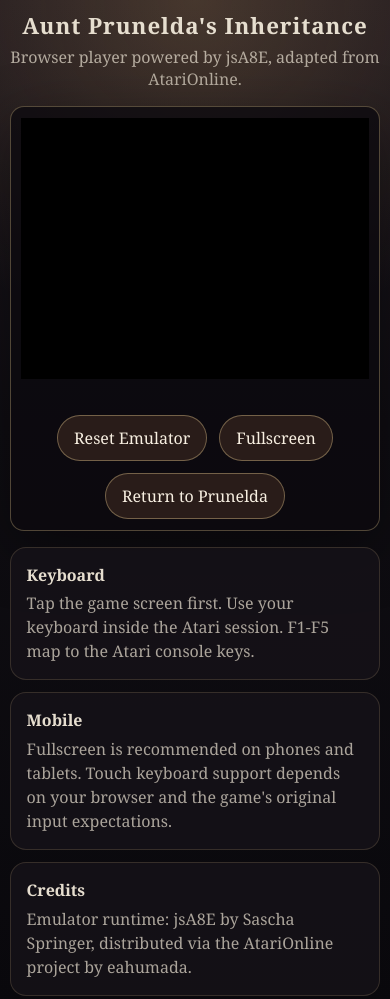
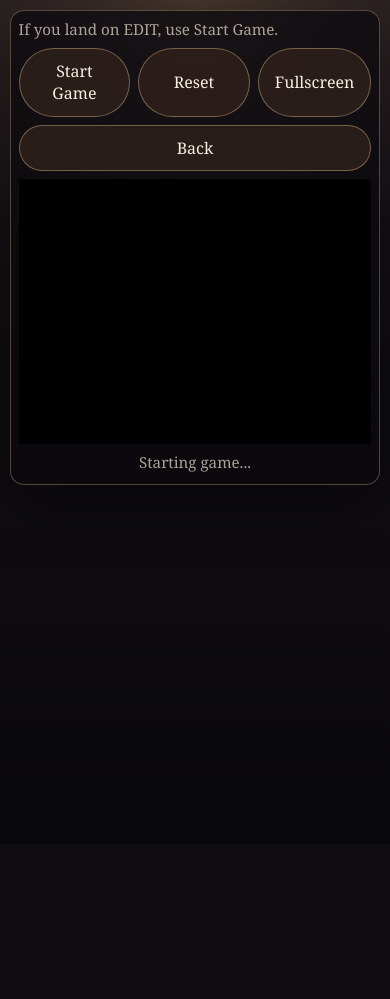
Before and after one commit to jameson5555/prunelda, a website: page public/emulator/index.html in a window 390 px wide. After the commit the page ends 844 px from the top, so only its background shows below. Drawn offline with Linux system fonts and the light colour scheme; no server answers.

Commit message:
trim down and boot up

```diff
--- a/public/emulator/index.html
+++ b/public/emulator/index.html
@@ -23,42 +23,47 @@
         display: flex;
         flex-direction: column;
         align-items: center;
-        gap: 1rem;
-        padding: 1rem;
+        gap: 0.5rem;
+        padding: 0.5rem;
         background:
           radial-gradient(circle at top, rgba(180, 141, 88, 0.28), transparent 34%),
           linear-gradient(180deg, #1c161d, #0f0d12 42%, #09080c 100%);
         touch-action: manipulation;
       }
 
-      .masthead {
-        text-align: center;
+      .frame {
+        width: min(100%, 1100px);
+        border: 1px solid rgba(208, 183, 132, 0.35);
+        border-radius: 18px;
+        padding: 0.65rem;
+        background: rgba(12, 10, 15, 0.78);
+        box-shadow: 0 18px 60px rgba(0, 0, 0, 0.4);
       }
 
-      .masthead h1 {
-        margin: 0;
-        font-size: clamp(1.4rem, 3vw, 2.2rem);
-        letter-spacing: 0.04em;
+      .toolbar {
+        display: flex;
+        flex-wrap: wrap;
+        align-items: center;
+        justify-content: space-between;
+        gap: 0.6rem;
+        margin-bottom: 0.5rem;
       }
 
-      .masthead p {
-        margin: 0.35rem 0 0;
+      .toolbar-meta {
         color: rgba(230, 222, 207, 0.72);
+        font-size: 0.95rem;
       }
 
-      .frame {
-        width: min(100%, 980px);
-        border: 1px solid rgba(208, 183, 132, 0.35);
-        border-radius: 18px;
-        padding: 1rem;
-        background: rgba(12, 10, 15, 0.78);
-        box-shadow: 0 18px 60px rgba(0, 0, 0, 0.4);
+      .toolbar-actions {
+        display: flex;
+        flex-wrap: wrap;
+        gap: 0.5rem;
       }
 
       canvas.emscripten {
         display: block;
         width: 100%;
-        max-width: 800px;
+        max-width: 100%;
         margin: 0 auto;
         aspect-ratio: 4 / 3;
         border: 0;
@@ -71,14 +76,7 @@
         text-align: center;
         color: rgba(230, 222, 207, 0.72);
         font-size: 0.95rem;
-      }
-
-      .toolbar {
-        display: flex;
-        flex-wrap: wrap;
-        justify-content: center;
-        gap: 0.75rem;
-        margin-top: 0.75rem;
+        margin-top: 0.5rem;
       }
 
       button,
@@ -98,31 +96,6 @@
         background: rgba(83, 56, 47, 0.95);
       }
 
-      .notes {
-        width: min(100%, 980px);
-        display: grid;
-        gap: 0.75rem;
-        grid-template-columns: repeat(auto-fit, minmax(220px, 1fr));
-      }
-
-      .card {
-        border-radius: 16px;
-        padding: 1rem;
-        background: rgba(22, 18, 25, 0.84);
-        border: 1px solid rgba(208, 183, 132, 0.18);
-      }
-
-      .card h2 {
-        margin: 0 0 0.35rem;
-        font-size: 1rem;
-      }
-
-      .card p {
-        margin: 0;
-        color: rgba(230, 222, 207, 0.72);
-        line-height: 1.5;
-      }
-
       #output,
       #controls,
       #progress,
@@ -136,19 +109,37 @@
         }
 
         .frame {
-          padding: 0.65rem;
+          padding: 0.5rem;
           border-radius: 14px;
+        }
+
+        .toolbar {
+          flex-direction: column;
+          align-items: stretch;
+        }
+
+        .toolbar-actions {
+          width: 100%;
+        }
+
+        .toolbar-actions > * {
+          flex: 1 1 0;
+          text-align: center;
         }
       }
     </style>
   </head>
   <body>
-    <header class="masthead">
-      <h1>Aunt Prunelda's Inheritance</h1>
-      <p>Browser player powered by jsA8E, adapted from AtariOnline.</p>
-    </header>
-
     <main class="frame">
+      <div class="toolbar">
+        <div class="toolbar-meta">If you land on EDIT, use Start Game.</div>
+        <div class="toolbar-actions">
+          <button id="start-button" type="button">Start Game</button>
+          <button id="reset-button" type="button">Reset</button>
+          <button id="fullscreen-button" type="button">Fullscreen</button>
+          <a class="button" href="../">Back</a>
+        </div>
+      </div>
       <canvas
         class="emscripten"
         id="canvas"
@@ -158,27 +149,7 @@
         tabindex="0"
       ></canvas>
       <div class="status" id="status"></div>
-      <div class="toolbar">
-        <button id="reset-button" type="button">Reset Emulator</button>
-        <button id="fullscreen-button" type="button">Fullscreen</button>
-        <a class="button" href="../">Return to Prunelda</a>
-      </div>
     </main>
-
-    <section class="notes">
-      <article class="card">
-        <h2>Keyboard</h2>
-        <p>Tap the game screen first. Use your keyboard inside the Atari session. F1-F5 map to the Atari console keys.</p>
-      </article>
-      <article class="card">
-        <h2>Mobile</h2>
-        <p>Fullscreen is recommended on phones and tablets. Touch keyboard support depends on your browser and the game's original input expectations.</p>
-      </article>
-      <article class="card">
-        <h2>Credits</h2>
-        <p>Emulator runtime: jsA8E by Sascha Springer, distributed via the AtariOnline project by eahumada.</p>
-      </article>
-    </section>
 
     <textarea id="output" rows="4"></textarea>
     <div id="controls"></div>
@@ -187,6 +158,9 @@
 
     <script>
       const DEFAULT_DISK = 'prunelda.atr'
+      const AUTORUN_COMMAND = 'RUN "D:AUNTPRUN"'
+      const AUTORUN_DELAY_MS = 1800
+      let startupAttempted = false
 
       function getUrlParam(name) {
         const params = new URLSearchParams(window.location.search)
@@ -212,9 +186,87 @@
         DataRequest.prototype.requests['data/' + diskFilename].onload()
       }
 
+      function getKeyMapping(character) {
+        if (character === '\r') {
+          return { key: 'Enter', code: 'Enter', keyCode: 13, charCode: 13 }
+        }
+
+        if (character === ' ') {
+          return { key: ' ', code: 'Space', keyCode: 32, charCode: 32 }
+        }
+
+        if (character === '"') {
+          return { key: '"', code: 'Quote', keyCode: 222, charCode: 34 }
+        }
+
+        if (character === ':') {
+          return { key: ':', code: 'Semicolon', keyCode: 186, charCode: 58 }
+        }
+
+        const upper = character.toUpperCase()
+        return {
+          key: upper,
+          code: `Key${upper}`,
+          keyCode: upper.charCodeAt(0),
+          charCode: upper.charCodeAt(0),
+        }
+      }
+
+      function createKeyboardEvent(type, mapping) {
+        const event = new KeyboardEvent(type, {
+          key: mapping.key,
+          code: mapping.code,
+          bubbles: true,
+          cancelable: true,
+        })
+
+        Object.defineProperty(event, 'keyCode', { get: () => mapping.keyCode })
+        Object.defineProperty(event, 'which', {
+          get: () => (type === 'keypress' ? mapping.charCode : mapping.keyCode),
+        })
+        Object.defineProperty(event, 'charCode', {
+          get: () => (type === 'keypress' ? mapping.charCode : 0),
+        })
+
+        return event
+      }
+
+      function emitKey(character) {
+        const canvas = document.getElementById('canvas')
+        const mapping = getKeyMapping(character)
+        const targets = [canvas, document, window]
+
+        canvas.focus()
+        canvas.click()
+
+        targets.forEach((target) => target.dispatchEvent(createKeyboardEvent('keydown', mapping)))
+
+        if (mapping.charCode) {
+          targets.forEach((target) => target.dispatchEvent(createKeyboardEvent('keypress', mapping)))
+        }
+
+        targets.forEach((target) => target.dispatchEvent(createKeyboardEvent('keyup', mapping)))
+      }
+
+      function queueCommand(command) {
+        statusElement.textContent = 'Starting game...'
+        command.split('').concat('\r').forEach((character, index) => {
+          window.setTimeout(() => emitKey(character), 140 * index)
+        })
+      }
+
+      function startGame(force = false) {
+        if (startupAttempted && !force) {
+          return
+        }
+
+        startupAttempted = true
+        queueCommand(AUTORUN_COMMAND)
+      }
+
       var Module = {
         preRun: [],
-        postRun: [],
+        postRun: [() => window.setTimeout(() => startGame(false), AUTORUN_DELAY_MS)],
         canvas: document.getElementById('canvas'),
         arguments: ['data/' + diskFilename],
         print: (function () {
@@ -247,12 +299,16 @@
           Module.setStatus(
             left
               ? 'Preparing emulator... (' + (this.totalDependencies - left) + '/' + this.totalDependencies + ')'
-              : 'Game loaded. Click the screen to play.'
+              : 'Booting disk...'
           )
         },
       }
 
       Module.setStatus('Downloading emulator...')
+
+      document.getElementById('start-button').addEventListener('click', () => {
+        startGame(true)
+      })
 
       document.getElementById('reset-button').addEventListener('click', () => {
         window.location.reload()
```
Also changed, not shown: src/main.js (+7 -57 lines), src/style.css (+29 -123 lines).
